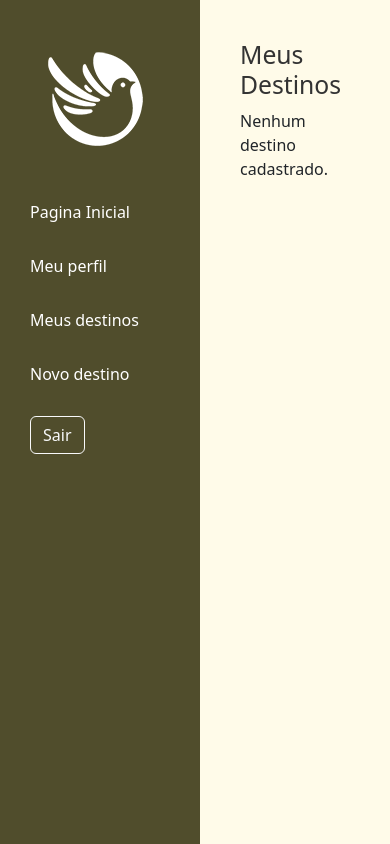
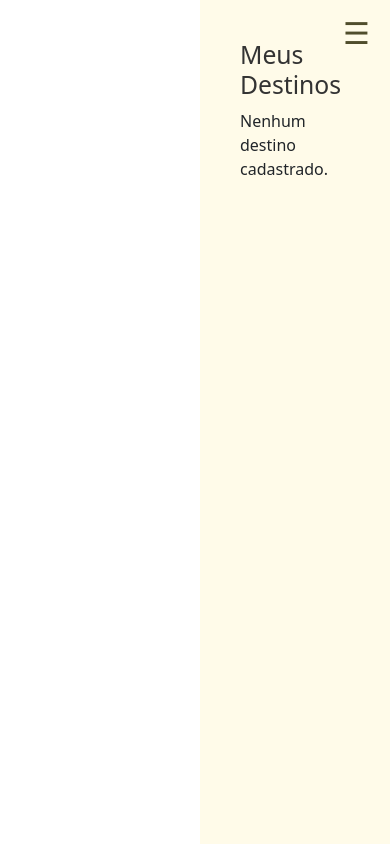
Before and after one commit to pricbnll/Birdy_appViagens_Frontend, a React (Vite) app: page /locais in a window 390 px wide. Built offline with nearby package versions, Linux system fonts and the light colour scheme.

Commit message:
Transformando o menu em hamburguer quando mobile

```diff
--- a/src/componentes/Menu/Menu.css
+++ b/src/componentes/Menu/Menu.css
@@ -8,9 +8,11 @@
     top: 0;
     left: 0;
     height: 100%;
+    transition: transform 0.3s ease;
+    z-index: 100;
 }
 
-.nav-bg p {
+.menu-links p {
     margin: 30px 0;
     color: white;
 }
@@ -19,3 +21,49 @@
     margin-left: 15px;
     margin-bottom: 20px;
 }
+
+
+.hamburger-btn {
+    display: none;
+    background: none;
+    border: none;
+    color: #504d2c;
+    font-size: 30px;
+    cursor: pointer;
+    position: fixed;
+    top: 10px;
+    right: 20px;
+    z-index: 1000;
+}
+
+@media (max-width: 768px) {
+
+    .nav-bg {
+        transform: translateX(-100%);
+    }
+
+
+    .nav-bg.open {
+        transform: translateX(0);
+    }
+
+
+    .menu-links {
+        display: none;
+        flex-direction: column;
+        align-items: center;
+        background-color: #504d2c;
+        width: 100%;
+        height: 100%;
+        padding-top: 20px;
+    }
+
+
+    .menu-links.open {
+        display: flex;
+    }
+
+    .hamburger-btn {
+        display: block;
+    }
+}
--- a/src/componentes/Menu/Menu.jsx
+++ b/src/componentes/Menu/Menu.jsx
@@ -1,45 +1,50 @@
-import '../Menu/Menu.css'
-import { Link, useNavigate } from 'react-router-dom'
+import { Link, useNavigate } from 'react-router-dom';
+import { useState } from 'react';
+import './Menu.css';
 
 function Menu() {
-    const navigate = useNavigate()
+    const navigate = useNavigate();
+    const [isMenuOpen, setIsMenuOpen] = useState(false);
 
     const handleLogout = () => {
-        localStorage.removeItem('usuarioNome')
-        localStorage.removeItem('usuarioId')
+        localStorage.removeItem('usuarioNome');
+        localStorage.removeItem('usuarioId');
+        navigate('/');
+    };
 
-        navigate('/')
-    }
+    const toggleMenu = () => {
+        setIsMenuOpen(!isMenuOpen);
+    };
 
     return (
         <>
-            <nav className='nav-bg'>
-                <div>
+            <nav className={`nav-bg ${isMenuOpen ? 'open' : ''}`}>
+                <div className="menu-header">
                     <img className='logo-img' src="../src/imgs/birdy-icon.png" alt="Logo Birdy" />
                 </div>
-                <div>
-                <Link className='decor-none' to='/dashboard'>
+                <div className={`menu-links ${isMenuOpen ? 'open' : ''}`}>
+                    <Link className='decor-none' to='/dashboard'>
                         <p>Pagina Inicial</p>
                     </Link>
                     <Link className='decor-none' to='/perfil-usuario'>
                         <p>Meu perfil</p>
                     </Link>
-
-
                     <Link className='decor-none' to='/locais'>
                         <p>Meus destinos</p>
                     </Link>
                     <Link className='decor-none' to='/cadastro-local'>
                         <p>Novo destino</p>
                     </Link>
-                </div>
-
-                <div>
-                    <p className='decor-none' onClick={handleLogout}><button type="button" className="btn btn-outline-light">Sair</button></p>
+                    <p className='decor-none' onClick={handleLogout}>
+                        <button type="button" className="btn btn-outline-light">Sair</button>
+                    </p>
                 </div>
             </nav>
+            <button className="hamburger-btn" onClick={toggleMenu}>
+                &#9776;
+            </button>
         </>
-    )
+    );
 }
 
-export default Menu
+export default Menu;
```
